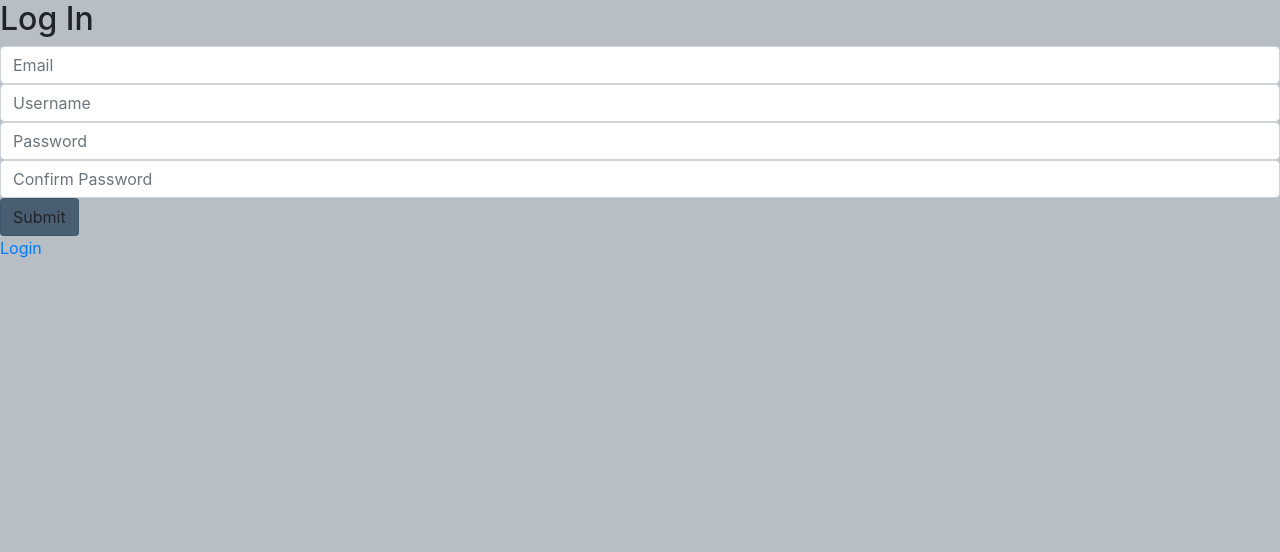
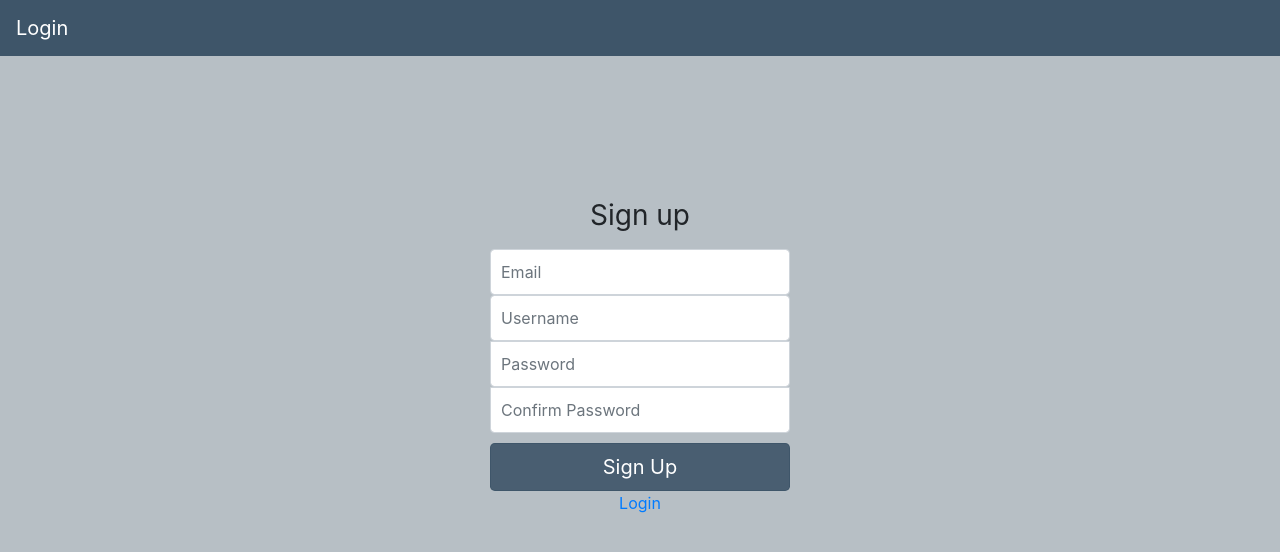
Before and after one commit to clueking1/boilerPlateMernLogin, a React (Create React App) app in the folder client/: page /signup in a window 1280 px wide. Shown: the top 552 px of the page. Built offline with nearby package versions, Linux system fonts and the light colour scheme.

Commit message:
login/sign up styles inpmlemented

```diff
--- a/client/src/pages/signup.js
+++ b/client/src/pages/signup.js
@@ -1,5 +1,6 @@
 import React, { useRef } from 'react'
 import API from '../utils/API'
+import Navbar from '../components/navBar'
 
 function Home() {
     //states for username and password
@@ -25,12 +26,14 @@ function Home() {
 
 
     return (
-        <div className="signUpWrapper">
-            <div className="signUpHeadDiv">
-                <h2 className='signUpHead'>Log In</h2>
+         <div>
+                <div>
+                    <Navbar />
                 </div>
-            <form className="signUpForm" onSubmit={handleSubmit}>
+                <div>
 
+                <form className="signUpForm form-signin" onSubmit={handleSubmit}>
+                <h1 class="h3 mb-3 font-weight-normal">Sign up</h1>
                     <input
                     className="form-control"
                     type="text"
@@ -52,6 +55,7 @@ function Home() {
                     type="password"
                     placeholder="Password"
                     name="password"
+                    id="password-input"
                     required ref={password}
                     />
 
@@ -59,18 +63,17 @@ function Home() {
                     className="form-control"
                     type="password"
                     placeholder="Confirm Password"
+                    id="passwordCon-input"
                     name="confirm password"
                     required ref={passwordCon}
                     />
 
-                <button className="btn" type="submit">
-                Submit
-                </button>
+                    <button type="submit" class="btn btn-lg btn-primary btn-block subBut">Sign Up</button>
+
+                    <a class="signUp" href="/">Login</a>
 
                 </form>
 
-                <div className="loginDiv">
-                    <a className="login" href="/">Login</a>
                 </div>
         </div>
     )
```
Lines whose indentation alone changed are shown as unchanged.
